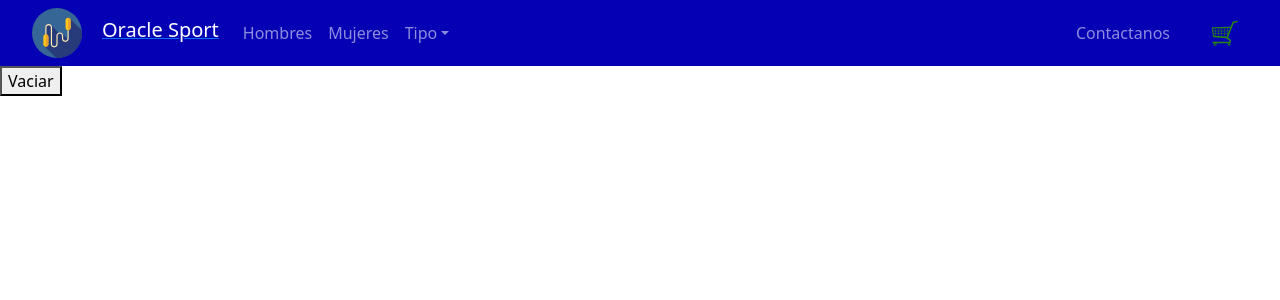
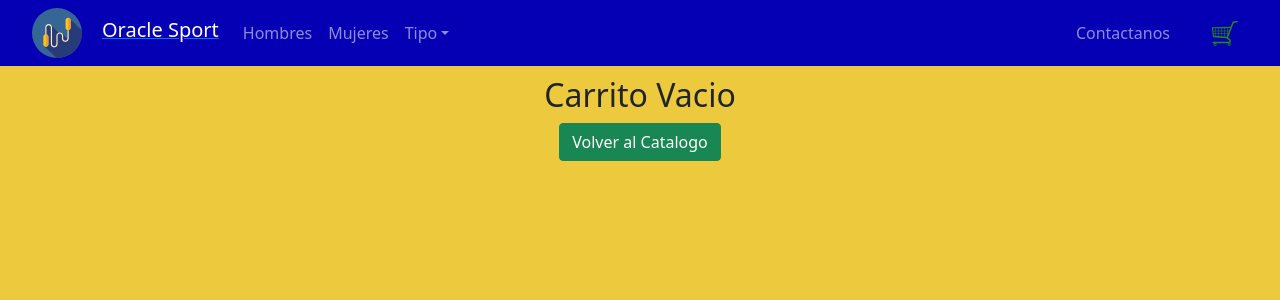
Before and after one commit to ArielCarro/Final_e_Commerce_react_JS, a React (Create React App) app: page /cart in a window 1280 px wide. Shown: the top 300 px of the page. Built offline with nearby package versions, Linux system fonts and the light colour scheme.

Commit message:
Commit del desafio de Cart_view

```diff
--- a/src/App.css
+++ b/src/App.css
@@ -1,7 +1,19 @@
 .cartWidget{
-  width: 50px;
+  display: flex;
+  flex-direction: row;
+  align-items: center;
   margin: 0 20px 0 20px;
 }
+
+.cartTxtWidget{
+text-decoration: none;
+color: rgba(255,255,255,.55)
+}
+
+.cartImgWidget{
+  width: 50px;
+}
+
 
 .brandLogo{
   width: 50px;
@@ -10,6 +22,7 @@
 
 .navBar{
   background-color: #0600b5;
+
 }
 
 .navBarContainer{
--- a/src/Components/NavBar/CartWidget.jsx
+++ b/src/Components/NavBar/CartWidget.jsx
@@ -1,10 +1,19 @@
 import React from 'react'
 import cart from '../../img/cart.svg'
+import { useCartContext } from '../../context/CartContext'
+import { Link } from 'react-router-dom'
 
 const CartWidget = () => {
+
+  const { cartLength } = useCartContext()
+
   return (
-    <div>
-        <img src={cart} className='cartWidget' alt=''/>
+    <div className='cartWidget'>
+      <span className='cartTxtWidget'>{cartLength()>0 && cartLength()}</span>
+      <Link to={'/cart'}>
+         <img src={cart} className='cartImgWidget' alt='cart image'/>
+      </Link>
+
     </div>
   )
 }
--- a/src/Components/NavBar/NavBar.jsx
+++ b/src/Components/NavBar/NavBar.jsx
@@ -7,7 +7,10 @@ import CartWidget from './CartWidget'
 import Logo from './Logo'
 import { Link, NavLink } from 'react-router-dom'
 
+
 const NavBar = () => {
+
+
 
     return (
         <Navbar collapseOnSelect expand="lg" variant="dark" className='navBar'>
@@ -33,9 +36,7 @@ const NavBar = () => {
                     <Nav>
                         <Nav.Link href="#contactanos">Contactanos</Nav.Link>
                     </Nav>
-                    <Link to={'/cart'}>
                         <CartWidget />
-                    </Link>
                 </Navbar.Collapse>
 
             </Container>
--- a/src/Components/cartContainer/CartContainer.jsx
+++ b/src/Components/cartContainer/CartContainer.jsx
@@ -1,16 +1,50 @@
+import Button from 'react-bootstrap/Button'
 import React from 'react'
 import { useCartContext } from '../../context/CartContext'
+import CartItem from './CartItem'
+import { Link } from 'react-router-dom';
 
 const CartContainer = () => {
-  const{cartList,clearCart}=useCartContext()
+  const { cartList, clearCart } = useCartContext()
+  let total = 0
+  cartList.map(prod => { total = total + (prod.priceIva * prod.count) }
+  )
+console.log(`cartList lenght ${cartList.length}`);
+
+  //  const [cartListState, setCartListState] = useState(cartList);
+  // const removeProd = (prod) => {
+  //   let index = cartListState.indexOf(prod)
+  //   cartList.splice(index, 1)
+  //   setCartListState(cartList)
+  //   console.log(cartListState)
+  //   console.log(cartList);
+  //   console.log(index);
+  // }
+
 
   return (
-    <div>
-      {cartList.map(prod =>
-      <li>{prod.name}{prod.count}</li>
-      )}
-      <button onClick={clearCart}>Vaciar</button>
-    </div>
+    <div className='cartContainer'>{cartList.length>0?
+      <div >
+        {cartList.map(prod =>
+          <CartItem prod={prod} key={prod.id} />
+        )}
+        <div className='underCart'>
+          <span className='cartTotalPrice'>Precio Total: ${total}</span>
+          <Button variant="success">Finalizar Compra</Button>
+          <Button variant="danger" onClick={clearCart}>Vaciar</Button>
+        </div>
+      </div>
+      :
+      <div className='emptyCart'>
+        <h2 className='emptyCartTxt'>Carrito Vacio</h2>
+
+        <Link to={`/`} className='emptyCartBtn'>
+          <Button variant="success" className="countBtn">Volver al Catalogo</Button>
+        </Link>
+      </div>
+
+    }</div>
+
   )
 }
 
--- /dev/null
+++ b/src/Components/cartContainer/CartItem.jsx
@@ -0,0 +1,28 @@
+import React from 'react'
+import { Card } from 'react-bootstrap'
+import './cartContainer.css'
+import bin from '../../img/bin.svg'
+import { useCartContext } from '../../context/CartContext'
+
+const CartItem = ({ prod}) => {
+
+    const {removeProd} = useCartContext()
+
+    const { name, priceIva, imagen, count } = prod
+
+
+
+    return (
+        <Card className="cartProd">
+            <Card.Img variant="top" src={imagen} className="cartCardImg" />
+            <Card.Title className='cartCardTxt'>{name}</Card.Title>
+            <Card.Body className='cartCardBody'>
+                <p>Cantidad: {count}</p>
+                <p>Precio: ${priceIva * count}</p>
+                <img src={bin} onClick={()=>{removeProd(prod)}} className='cartBin' />
+            </Card.Body>
+        </Card>
+    )
+}
+
+export default CartItem
--- /dev/null
+++ b/src/Components/cartContainer/cartContainer.css
@@ -0,0 +1,58 @@
+.cartContainer{
+background-color: rgb(236, 201, 61);
+min-height:95vh;
+padding: 10px;
+width: 100vw;
+}
+.cartProd{
+    display: flex;
+    flex-direction: row;
+    justify-content: center;
+    align-items: center;
+    width: 70vw;
+    background-color: rgb(230, 238, 187);
+}
+.cartCardImg{
+    width: 150px;
+}
+.cartCardTxt{
+    background-color:  rgb(230, 238, 187);
+    text-align: center;
+    height: 100%;
+    margin: 10px;
+    width: 20%;
+}
+.cartCardBody{
+
+    display: flex;
+    align-items: center;
+    justify-content: space-around;
+}
+.cartBin{
+    width: 30px;
+}
+.underCart{
+    display: flex;
+    flex-direction: row;
+    justify-content: end;
+    width: 70vw;
+}
+.cartTotalPrice{
+    background-color:  rgb(230, 238, 187);
+    font-size: 1.2rem;
+    font-weight: 600;
+    padding: 10px;
+}
+.emptyCart{
+    display: flex;
+    justify-content: center;
+    align-content: center;
+    flex-direction: column;
+}
+.emptyCartBtn{
+
+    align-self: center;
+}
+.emptyCartTxt{
+    align-self: center;
+}
--- a/src/Components/itemListContainer/ItemCount.jsx
+++ b/src/Components/itemListContainer/ItemCount.jsx
@@ -8,6 +8,7 @@ const ItemCount = ({ init, stock, prodId, detail, onAdd, added }) => {
 
     const [count, setCounter] = useState(init)
 
+    const { cartList } = useCartContext()
 
     const incre = () => {
         count < stock ? setCounter(count + 1) : alert("Ha alcanzado el stock máximo")
@@ -20,7 +21,10 @@ const ItemCount = ({ init, stock, prodId, detail, onAdd, added }) => {
     return (
         <div className='counterComp'>
             <p>
-                Cantidad en Carrito: {count}
+                Cantidad en Carrito:
+                {cartList.length? cartList.map((product)=>{
+                    return product.id===prodId? product.count:"0"
+                }):"0"}
             </p>
             {detail ?
                 <div>
--- a/src/context/CartContext.jsx
+++ b/src/context/CartContext.jsx
@@ -26,8 +26,18 @@ const [cartList, setCartList] = useState([])
         test==0 && setCartList([...cartList, objProd])
     }
 
+    const removeProd = (prod) => {
+        let index = cartList.indexOf(prod)
+        cartList.splice(index, 1)
+        setCartList([...cartList])
+      }
+
     const clearCart=()=>{
         setCartList([])
+    }
+
+    const cartLength=()=>{
+        return cartList.length
     }
 
     return (
@@ -35,6 +45,8 @@ const [cartList, setCartList] = useState([])
             cartList,
             addToCart,
             clearCart,
+            removeProd,
+            cartLength,
         }}>
             {children}
         </CartContext.Provider>
--- a/src/helpers/getFetch.js
+++ b/src/helpers/getFetch.js
@@ -17,6 +17,6 @@ export const getFetch=()=>{
     return new Promise((res,rej)=>{
         setTimeout(()=>{
             res(prodList)
-        },2000)
+        },1)
     })
 }
```
Also changed, not shown: src/img/bin.svg (added).
